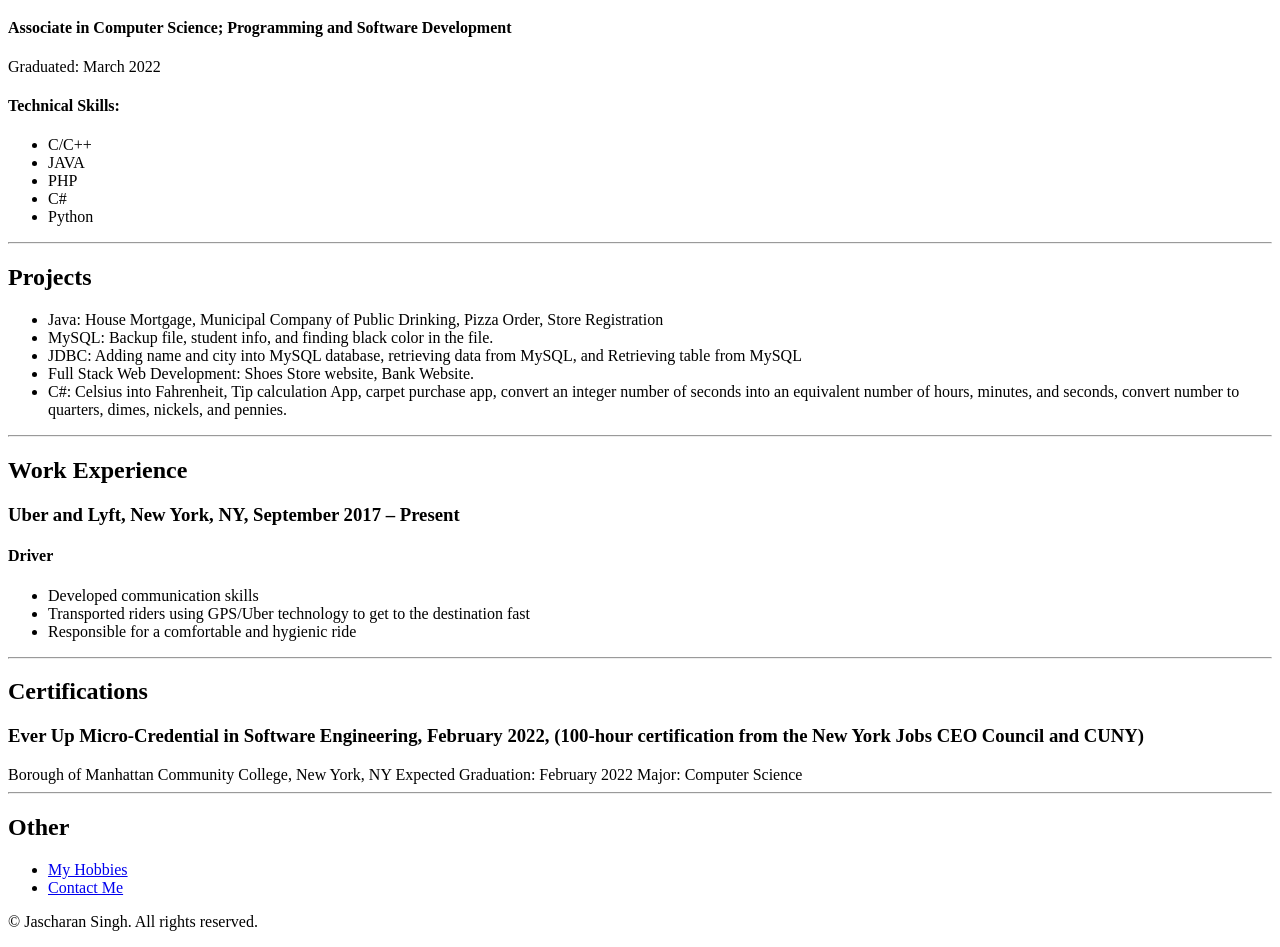
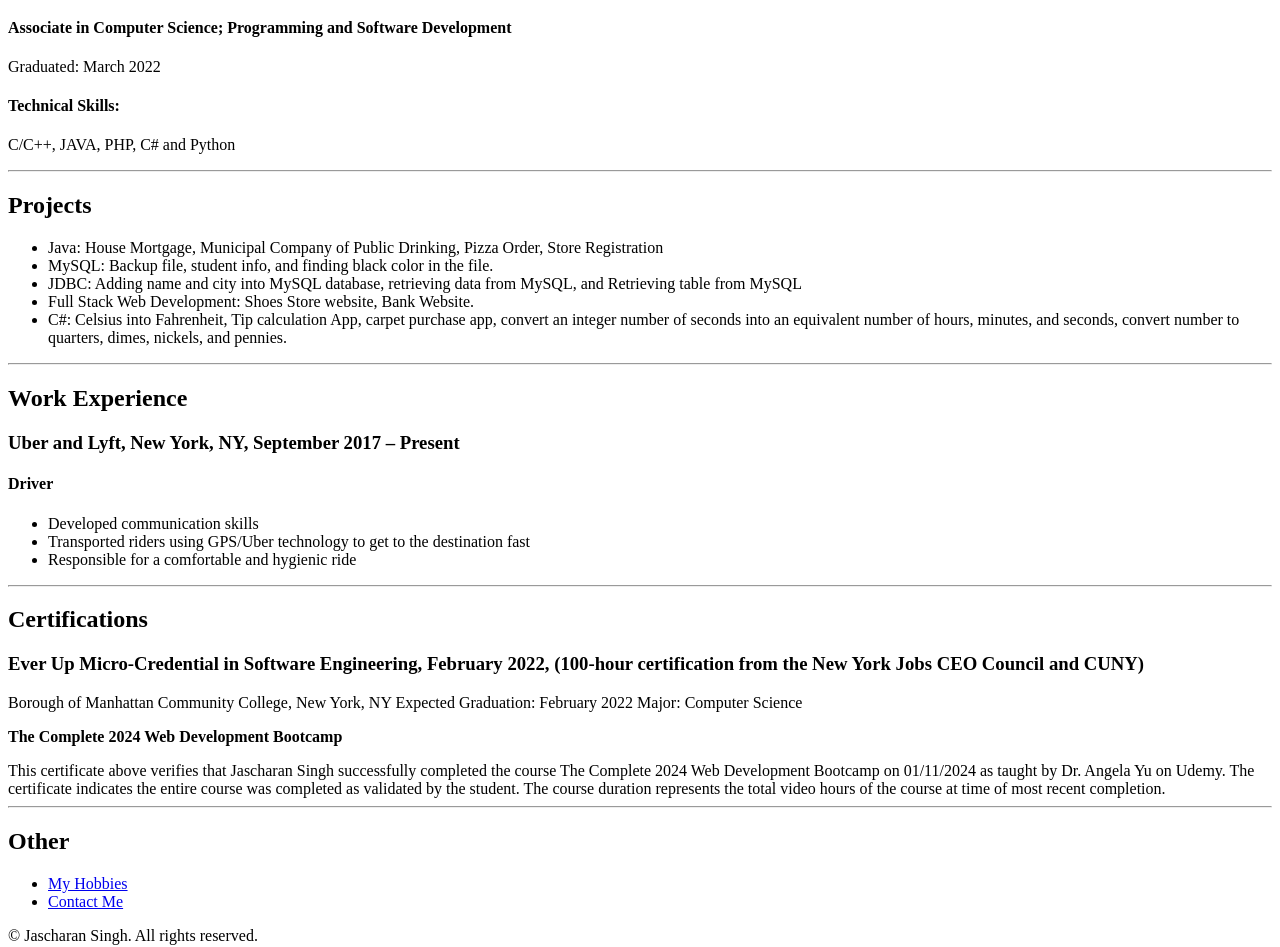
Before and after one commit to jascharan-singh/My-Resume, a plain HTML site: page index.html in a window 1280 px wide. Shown: the part 720-1667 px from the top of the page. Drawn offline with Linux system fonts and the light colour scheme.

Commit message:
Update index.html

```diff
--- a/index.html
+++ b/index.html
@@ -28,13 +28,9 @@
 <h4>Associate in Computer Science; Programming and Software Development</h4>
     Graduated: March 2022
 <p><h4>Technical Skills:</h4></p>
-<ul>
-    <li>C/C++</li>
-    <li>JAVA </li>
-    <li>PHP</li>
-    <li>C#</li>
-    <li>Python</li>
-</ul>
+<p>C/C++, JAVA, PHP, C# and Python</p>
+
+
 
  <hr>
 <h2>Projects </h2>
@@ -56,9 +52,12 @@
 </ul>
 <hr>
 <h2>Certifications</h2>
-<h3>Ever Up Micro-Credential in Software Engineering, February 2022, (100-hour certification from the New York Jobs CEO Council and CUNY)</h3>
+<h3><b>Ever Up Micro-Credential in Software Engineering, February 2022, (100-hour certification from the New York Jobs CEO Council and CUNY)</b></h3>
 Borough of Manhattan Community College, New York, NY Expected Graduation: February 2022
 Major: Computer Science
+<p><b>The Complete 2024 Web Development Bootcamp </b></p>
+This certificate above verifies that Jascharan Singh successfully completed the course The Complete 2024 Web Development Bootcamp on 01/11/2024 as taught by Dr. Angela Yu on Udemy. The certificate indicates the entire course was completed as validated by the student. The course duration represents the total video hours of the course at time of most recent completion.
+
 <hr>
 <h2>Other</h2>
 <ul>
```
